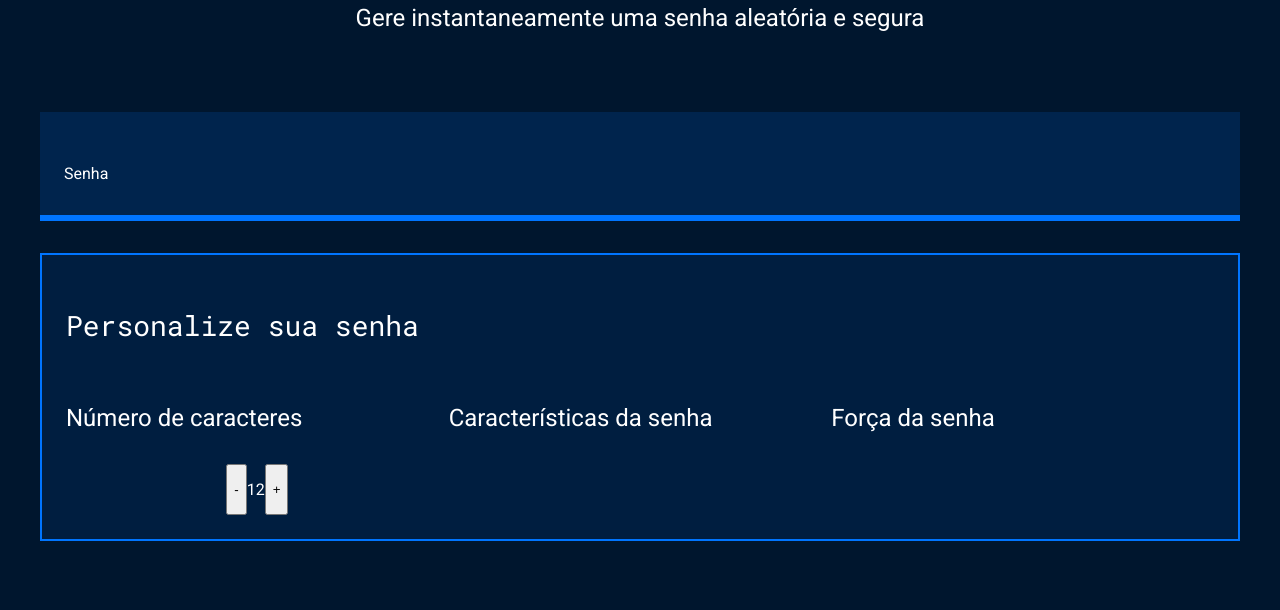
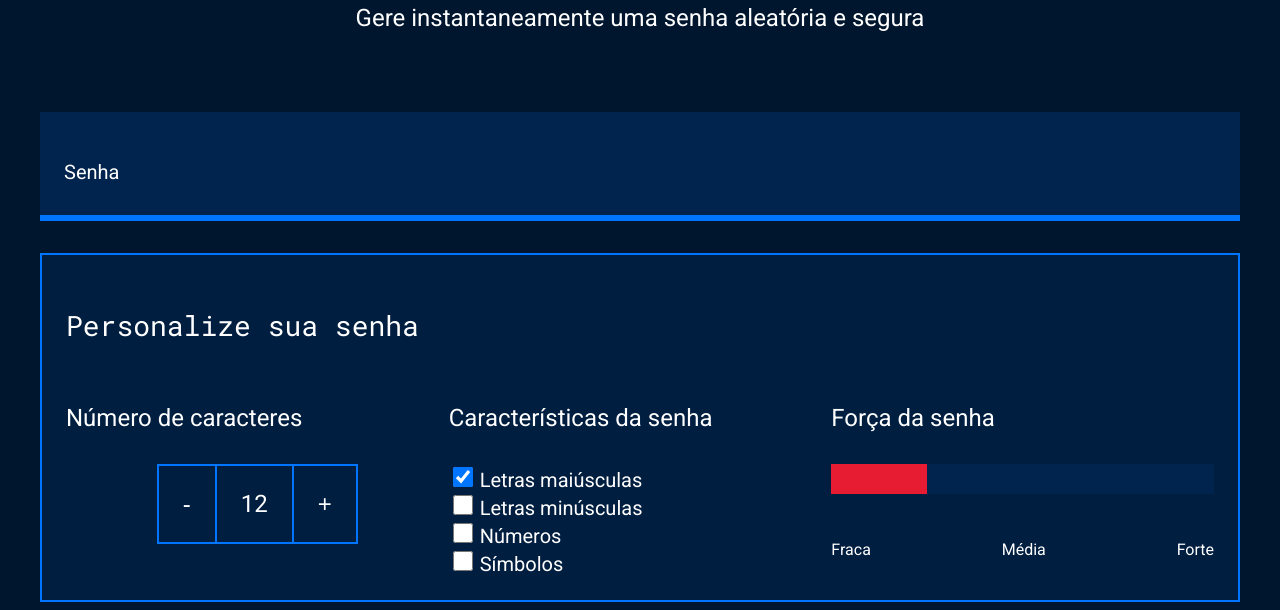
Before and after one commit to murilomanosso-blip/JOGO-NANOMEDIC-., a plain HTML site: page index.html in a window 1280 px wide. Shown: the part 214-824 px from the top of the page. Before the commit the page ends 800 px from the top, so only its background shows below. Drawn offline with Linux system fonts and the light colour scheme.

Commit message:
Atualizar arquivos de segurança digital

```diff
--- a/index.html
+++ b/index.html
@@ -32,11 +32,33 @@
 </div>
 <div class="parametro-senha">
     <h4 class="parametro-senha__titulo">Características da senha</h4>
+    <div class="parametro-senha-checkbox">
+        <input name="maiusculo" type="checkbox" class="checkbox" checked>
+        <label for="maiusculo">Letras maiúsculas</label>
+    </div>
+    <div class="parametro-senha-checkbox">
+        <input name="minusculo" type="checkbox" class="checkbox">
+        <label for="minusculo">Letras minúsculas</label>
+    </div>
+    <div class="parametro-senha-checkbox">
+        <input name="numero" type="checkbox" class="checkbox">
+        <label for="numero">Números</label>
+    </div>
+    <div class="parametro-senha-checkbox">
+        <input name="simbolo" type="checkbox" class="checkbox">
+        <label for="simbolo">Símbolos</label>
+    </div>
 </div>
 <div class="parametro-senha">
     <h4 class="parametro-senha__titulo">Força da senha</h4>
+    <div class="barra"></div>
+    <div class="forca fraca"></div>
+    <div class="parametro-senha-textos">
+        <p>Fraca</p>
+        <p>Média</p>
+        <p>Forte</p>
     </div>
-            </div>
+</div>            </div>
         </div>
     </section>
 </body>
--- a/style.css
+++ b/style.css
@@ -102,3 +102,52 @@ body{
         flex-direction: row;
     }
 }
+.parametro-senha__texto{
+    padding: 24px;
+    border-top: 2px solid var(--borda);
+    border-bottom: 2px solid var(--borda);
+    margin: 0;
+    font-size: 24px;
+}
+.parametro-senha__botao{
+    background-color: var(--fundo-texto);
+    color: var(--branco);
+    border: 2px solid var(--borda);
+    padding: 24px;
+    font-size: 24px;
+    cursor: pointer;
+}
+.checkbox{
+    width: 20px;
+    height: 20px;
+    cursor: pointer;
+}
+label{
+    font-size: 20px;
+}
+.barra{
+    background-color: var(--fundo-senha);
+    height: 30px;
+    width: 100%;
+}
+.forca{
+    height: 30px;
+    position: relative;
+    bottom: 30px;
+}
+.fraca{
+    width: 25%;
+    background-color: #E71B32;
+}
+.parametro-senha-textos{
+    display: flex;
+    justify-content: space-between;
+}
+.media{
+    background-color: #FAF408;
+    width: 50%;
+}
+.forte{
+    background-color: #00FF85;
+    width: 100%;
+}
```
Lines whose indentation alone changed are shown as unchanged.
